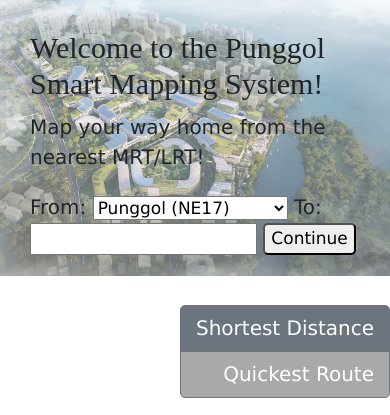
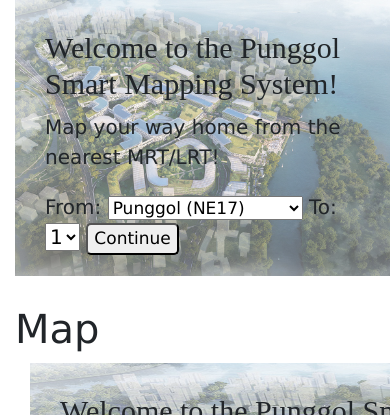
Before and after one commit to jackelynt/ICT1008, a Flask app: template projvers1/templates/login.html in a window 390 px wide; the page is wider, and only the part inside the window is pictured. Shown: the top 415 px of that part. Run offline with Flask 2, Linux system fonts and the light colour scheme; the template is opened without the code that fills it: most values are stand-ins (such as "Sample title", 1, 10 or a date in 2020); some libraries are stand-ins or nearby versions.

Commit message:
Update login.html

```diff
--- a/projvers1/templates/login.html
+++ b/projvers1/templates/login.html
@@ -2,90 +2,113 @@
 <html lang="en">
 <head>
     <meta charset="UTF-8">
-    <title>Smort Map</title>
-    <link rel="stylesheet" href="https://stackpath.bootstrapcdn.com/bootstrap/4.4.1/css/bootstrap.min.css" integrity="sha384-Vkoo8x4CGsO3+Hhxv8T/Q5PaXtkKtu6ug5TOeNV6gBiFeWPGFN9MuhOf23Q9Ifjh" crossorigin="anonymous">
-    <script src="https://code.jquery.com/jquery-3.4.1.slim.min.js" integrity="sha384-J6qa4849blE2+poT4WnyKhv5vZF5SrPo0iEjwBvKU7imGFAV0wwj1yYfoRSJoZ+n" crossorigin="anonymous"></script>
-    <script src="https://cdn.jsdelivr.net/npm/popper.js@1.16.0/dist/umd/popper.min.js" integrity="sha384-Q6E9RHvbIyZFJoft+2mJbHaEWldlvI9IOYy5n3zV9zzTtmI3UksdQRVvoxMfooAo" crossorigin="anonymous"></script>
-    <script src="https://stackpath.bootstrapcdn.com/bootstrap/4.4.1/js/bootstrap.min.js" integrity="sha384-wfSDF2E50Y2D1uUdj0O3uMBJnjuUD4Ih7YwaYd1iqfktj0Uod8GCExl3Og8ifwB6" crossorigin="anonymous"></script>
+    <title>Smart Map</title>
+    <link rel="stylesheet" href="https://stackpath.bootstrapcdn.com/bootstrap/4.4.1/css/bootstrap.min.css"
+          integrity="sha384-Vkoo8x4CGsO3+Hhxv8T/Q5PaXtkKtu6ug5TOeNV6gBiFeWPGFN9MuhOf23Q9Ifjh" crossorigin="anonymous">
+    <script src="https://code.jquery.com/jquery-3.4.1.slim.min.js"
+            integrity="sha384-J6qa4849blE2+poT4WnyKhv5vZF5SrPo0iEjwBvKU7imGFAV0wwj1yYfoRSJoZ+n"
+            crossorigin="anonymous"></script>
+    <script src="https://cdn.jsdelivr.net/npm/popper.js@1.16.0/dist/umd/popper.min.js"
+            integrity="sha384-Q6E9RHvbIyZFJoft+2mJbHaEWldlvI9IOYy5n3zV9zzTtmI3UksdQRVvoxMfooAo"
+            crossorigin="anonymous"></script>
+    <script src="https://stackpath.bootstrapcdn.com/bootstrap/4.4.1/js/bootstrap.min.js"
+            integrity="sha384-wfSDF2E50Y2D1uUdj0O3uMBJnjuUD4Ih7YwaYd1iqfktj0Uod8GCExl3Og8ifwB6"
+            crossorigin="anonymous"></script>
     <link rel="stylesheet" type="text/css" href="{{ url_for('static', filename='css/main.css') }}">
+    <script src="//ajax.googleapis.com/ajax/libs/jquery/1.9.1/jquery.min.js"></script>
 </head>
-    <body>
-    <div class="row" id="searchRow">
-        <div id="backgroundimg">
+
+
+<body>
+<div class = "container-fluid">
+    <div class="row">
+        <div class="ml-0" id="backgroundimg">
             <img src="../static/images/punggol_img.jpg">
         </div>
+
             <div id="innerbox">
-                <form action = "http://localhost:5000/login" method = "post">
-                    <h1>Welcome to the Punggol Smart Mapping System!</h1>
+                <div id="TitleBack">
+                    <h1 id="MainHeader">Welcome to the Punggol Smart Mapping System!</h1>
+                </div>
+
+                <div id="InputBox">
                     <p id="introtext">Map your way home from the nearest MRT/LRT!</p>
                     <p>
                         From:
                         <select id="MRT_LRT">
-                            <option value="PunggolMRT">Punggol (NE17)</option>
-                            <option value="CoveLRT">Cove (PE1)</option>
-                            <option value="MeridianLRT">Meridian (PE2)</option>
-                            <option value="CoralEdgeLRT">Coral Edge (PE3)</option>
-                            <option value="RivieraLRT">Riviera (PE4)</option>
-                            <option value="KadaloorLRT">Kadaloor (PE5)</option>
-                            <option value="OasisLRT">Oasis (PE6)</option>
-                            <option value="DamaiLRT">Damai (PE7)</option>
-                            <option value="SamKeeLRT">Sam Kee (PW1)</option>
-                            <option value="TeckLeeLRT">Teck Lee (PW2)</option>
-                            <option value="PunggolPointLRT">Punggol Point (PW3)</option>
-                            <option value="SamuderaLRT">Samudera (PW4)</option>
-                            <option value=NibongLRT">Nibong (PW5)</option>
-                            <option value="SumangLRT">Sumang (PW6)</option>
-                            <option value="SooTeckLRT">Soo Teck (PW7)</option>
+                            <option value="Punggol">Punggol (NE17)</option>
+                            <option value="Cove">Cove (PE1)</option>
+                            <option value="Meridian">Meridian (PE2)</option>
+                            <option value="Coral Edge">Coral Edge (PE3)</option>
+                            <option value="Riviera">Riviera (PE4)</option>
+                            <option value="Kadaloor">Kadaloor (PE5)</option>
+                            <option value="Oasis">Oasis (PE6)</option>
+                            <option value="Damai">Damai (PE7)</option>
+                            <option value="Sam Kee">Sam Kee (PW1)</option>
+                            <option value="Teck Lee">Teck Lee (PW2)</option>
+                            <option value="Punggol Point">Punggol Point (PW3)</option>
+                            <option value="Samudera">Samudera (PW4)</option>
+                            <option value=Nibong">Nibong (PW5)</option>
+                            <option value="Sumang">Sumang (PW6)</option>
+                            <option value="SooTeck">Soo Teck (PW7)</option>
+                        </select>
+                        To:
+                        <select id="Postal_Code">
+                            {% for x in ddlist %}
+                            <option value="{{ [x[1],x[2],x[3]] }}" SELECTED>{{ x[0] }}</option>
+                            {% endfor %}
+                        </select>
 
 
-                        </select>   To: <input type = "text" name = "end"/> <input id="submitbutton" type = "Submit" value = "Continue"/></p>
-
-                </form>
+                        <input id="submitbutton" type="Submit" value="Continue"/></p>
+                </div>
             </div>
     </div>
-    <div class="row" id="mapRow">
-        <div class="col-md-3" id="buttons_col">
-          <ul class="btn-group-vertical" id="buttons">
-            <button type="button" class="btn btn-secondary">Shortest Distance</button>
-            <button type="button" class="btn btn-secondary">Quickest Route</button>
-          </ul>
-        </div>
-        <div class="col-md-9" id="map_col">
-            <iframe src="https://www.onemap.sg/amm/amm.html?mapStyle=Default&zoomLevel=17&marker=latLng:1.4045467269999998,103.9020726!colour:red&popupWidth=200" height="700" width="850" scrolling="no" frameborder="20" allowfullscreen="allowfullscreen"></iframe>
+
+    <h2>Map</h2>
+    <div class="row" id="thisMap">
+        <div id="map">
+            <iframe id="testfrm" src="{{ url_for('reload') }}" frameborder="0", style="border:0" width="1000" height="350"></iframe>
+            <iframe id="testfrm2" src="{{ url_for('reloadnext') }}" style="display:none" frameborder="0", style="border:0" width="1000" height="350"></iframe>
         </div>
     </div>
+</div>
+
+</body>
 
 
 
-    </body>
-</html>
-
-{#<div class="row" id="map">#}
-{#                <p>HIiiiiiiiiiiiiiiiii</p>#}
-{#                <iframe src="https://www.onemap.sg/amm/amm.html?mapStyle=Default&zoomLevel=17&popupWidth=200" height="800" width="1000" scrolling="no" frameborder="0" allowfullscreen="allowfullscreen"></iframe>#}
-{#            </div>#}
-
-{#<form action = "http://localhost:5000/login" method = "post">#}
-{#    <h1>Welcome to the Punggol Smart Mapping System!</h1>#}
-{#    <div class="column">#}
-{#        <p>From: <input type = "text" name = "start"/> </p>#}
-{#    </div>#}
-{#    <div class="column">#}
-{#        <p>To: <input type = "text" name = "end"/></p>#}
-{#    </div>#}
-{#    <p><input id="submitbutton" type = "Submit" value = "Continue"/></p>#}
-{#</form>#}
-{##}
-{#<form action = "http://localhost:5000/login" method = "post">#}
-{#                    <h1>Welcome to the Punggol Smart Mapping System!</h1>#}
-{#                    <p>From: <input type = "text" name = "start"/> To: <input type = "text" name = "end"/> </p>#}
-{#                    <p><input id="submitbutton" type = "Submit" value = "Continue"/></p>#}
-{#                </form>#}
-<script>
+<script type="text/javascript">
     $(document).ready(function()
     {
       $("button:odd").css({
         "background-color":"#A9A9A9",
         "color":"#fff"});
     });
+
+    //onclick button to update map
+    $(function() {
+      $('#submitbutton').bind('click', function() {
+          var e = document.getElementById("MRT_LRT");
+          var mrtName = e.options[e.selectedIndex].value;
+          var p = document.getElementById("Postal_Code");
+          var intCode = p.options[p.selectedIndex].value;
+          var res = intCode.replace(/'/g, "").replace("[", "").replace("]", "").replace(/ /g, "");
+          var splitUp = res.split(",");
+          var PCode = parseInt(splitUp[0]);
+          var Longtit = parseFloat(splitUp[1]);
+          var Latit = parseFloat(splitUp[2]);
+          var InputDat = {startMrtLoc: mrtName, postalCode : PCode, Longt: Longtit, Lat: Latit};
+
+          $.ajax({url: "/reloadnext", data:InputDat, success: function(result){
+            document.getElementById('testfrm').style = "display:none";
+            document.getElementById('testfrm2').style = "display:initial";
+            document.getElementById('testfrm2').contentDocument.location.reload(true);
+          }});
+        return false;
+      });
+    });
+
 </script>
+
+</html>
```
